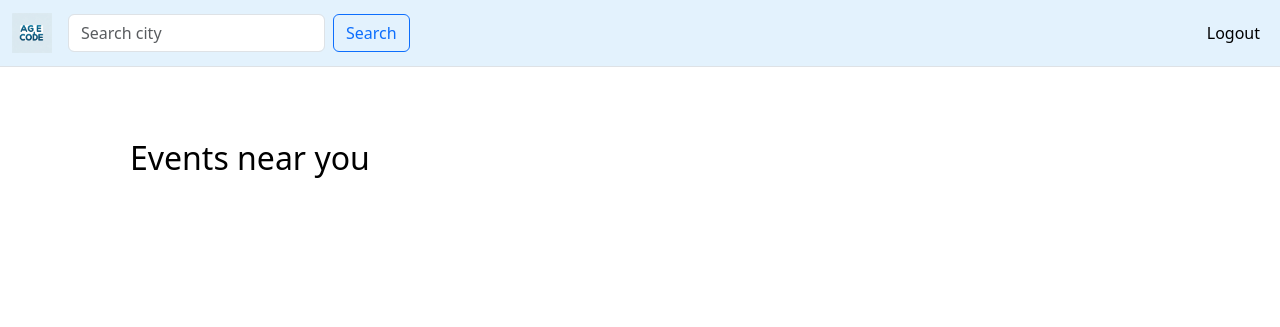
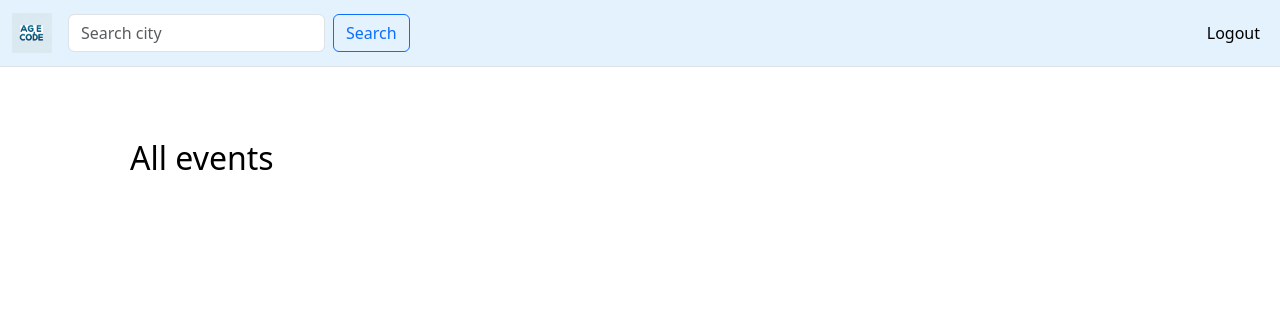
Before and after one commit to farrelljade/AgeCode, a Django app: page /events/ in a window 1280 px wide. Shown: the top 327 px of the page. Run offline with Django 5.2, Linux system fonts and the light colour scheme; the visitor is signed in with stand-in values (Sample User, id 1); data that the repository does not hold is empty.

Commit message:
Add borders to events, change query message.

```diff
--- a/agecode/templates/agecode/events.html
+++ b/agecode/templates/agecode/events.html
@@ -1,22 +1,25 @@
 {% extends "agecode/base.html" %}
 
 {% block header %}
+<div class="mb-4">
   <h2>{{ header_message }}</h2>
+</div>
 {% endblock header %}
 
 {% block content %}
   {% if events %}
     {% for event in events %}
-    <div class="card w-75">
-        <div class="card-header">
-          {{ event.date }}
-        </div>
+    <div class="card text-bg-light w-75">
+      <div class="card-header">
+        {{ event.date }}
+      </div>
         <div class="card-body">
           <h5 class="card-title">{{ event.location }}</h5>
           <p class="card-text">{{ event.title }}</p>
-          <a href="#" class="btn btn-primary">Go somewhere</a>
+          <a href="#" class="btn btn-primary">Details</a>
+          <a href="#" class="btn btn-primary">Attend</a>
         </div>
-      </div>
+    </div>
     </br>
     {% endfor %}
   {% endif %}
--- a/agecode/views.py
+++ b/agecode/views.py
@@ -59,9 +59,9 @@ def user_events(request):
 
     if query:
         events = Event.objects.filter(location__icontains=query)  # Filter events by location
-        header_message = f"Events in {query}"
+        header_message = (f"Events in {query.capitalize()}")
     else:
         events = Event.objects.all()  # Get all events if no query
-        header_message = "Events near you"
+        header_message = "All events"
 
     return render(request, 'agecode/events.html', {'events': events, 'header_message': header_message})
```
